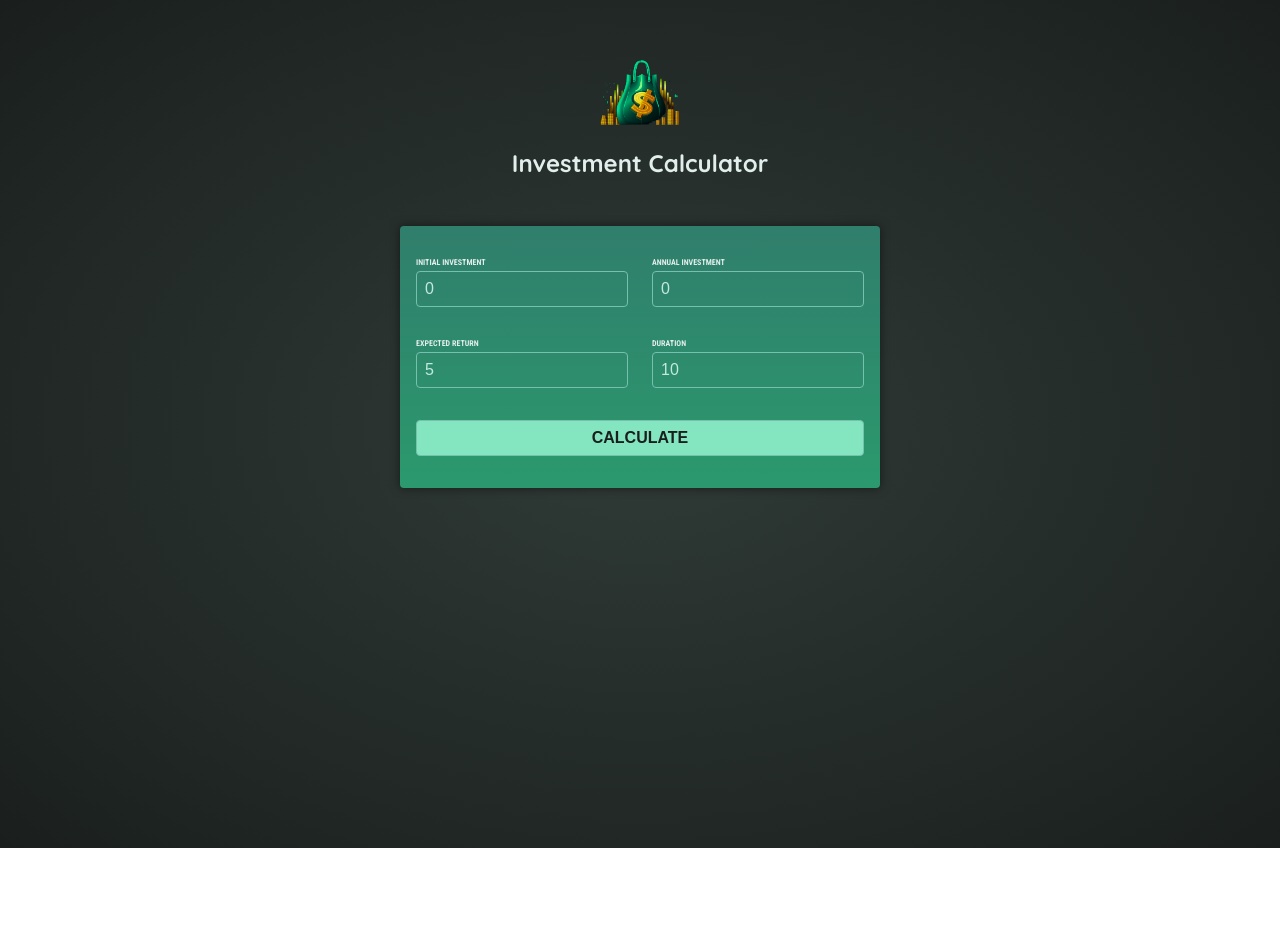
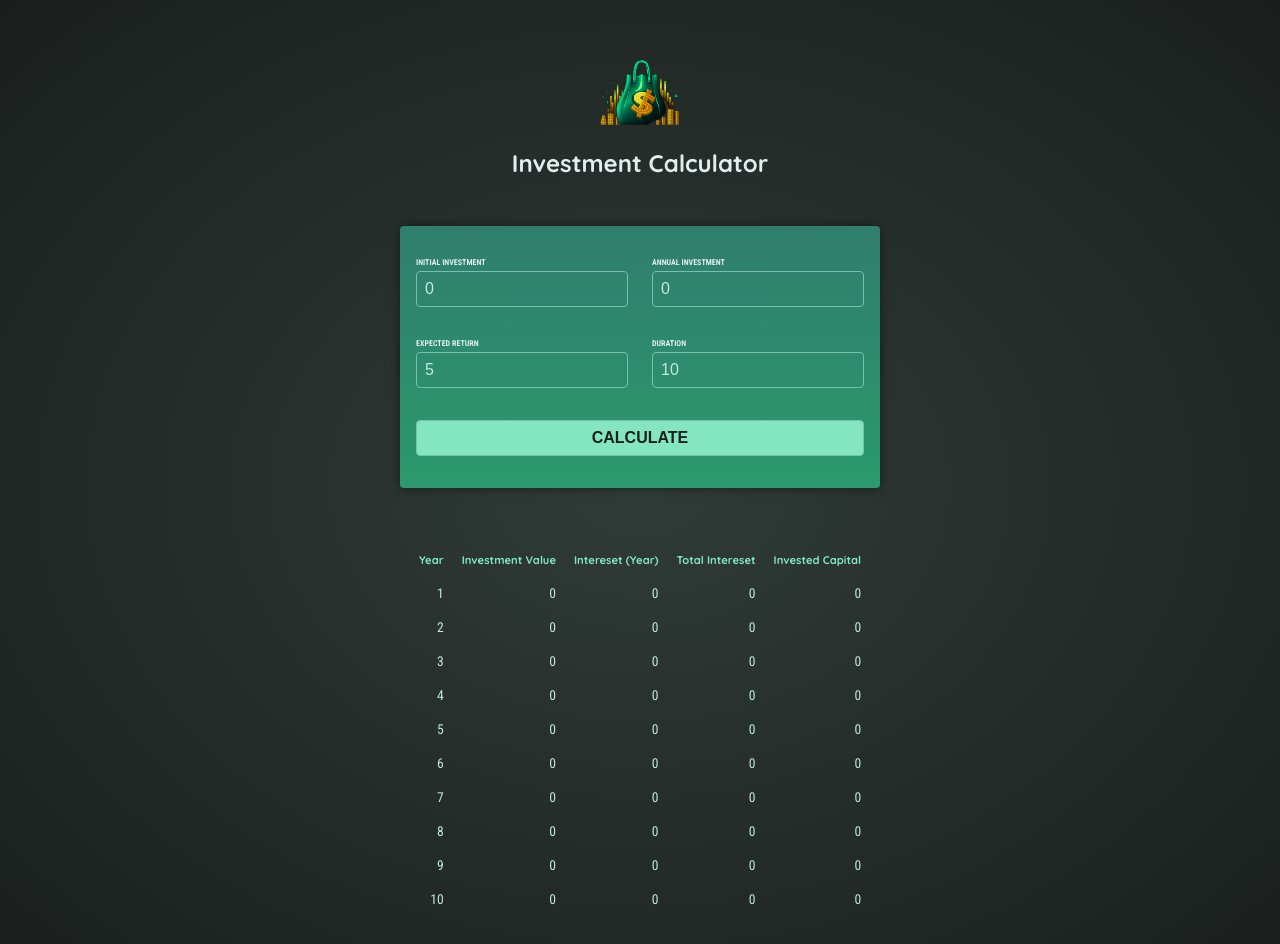
Before and after one commit to Gabriele-Cavallo/01-starting-project-angular, an Angular app: page / in a window 1280 px wide. Both pictures are taken after a click on the button "CALCULATE". Shown: the top 944 px of the page. Before the commit the page ends 848 px from the top, so only its background shows below. Built offline with nearby package versions, Linux system fonts and the light colour scheme.

Commit message:
feat: add InvestmentResultsComponent

```diff
--- a/src/app/app.component.html
+++ b/src/app/app.component.html
@@ -1,2 +1,3 @@
 <app-header />
 <app-user-input (calculate)="onCalculateInvestmentResults($event)" />
+<app-investment-results [results]="resultsData" />
--- a/src/app/app.component.ts
+++ b/src/app/app.component.ts
@@ -3,14 +3,24 @@
 import { HeaderComponent } from './header/header.component';
 import { UserInputComponent } from './user-input/user-input.component';
 import { type InvestmentInput } from './investment-input-model';
+import { InvestmentResultsComponent } from "./investment-results/investment-results.component";
 
 @Component({
   selector: 'app-root',
   standalone: true,
   templateUrl: './app.component.html',
-  imports: [HeaderComponent, UserInputComponent],
+  imports: [HeaderComponent, UserInputComponent, InvestmentResultsComponent],
 })
 export class AppComponent {
+  resultsData?: {
+    year: number,
+    interest: number,
+    valueEndOfYear: number,
+    annualInvestment: number,
+    totalInterest: number,
+    totalAmountInvested: number,
+  }[];
+
   onCalculateInvestmentResults(data: InvestmentInput) {
     const {initialInvestment, annualInvestment, duration, expectedReturn} = data;
     const annualData = [];
@@ -32,6 +42,6 @@
       });
     }
 
-    return annualData;
+    this.resultsData = annualData;
   }
 }
--- /dev/null
+++ b/src/app/investment-results/investment-results.component.css
@@ -0,0 +1,19 @@
+table {
+    max-width: 50rem;
+    margin: 2rem auto;
+    padding: 1rem;
+    table-layout: fixed;
+    border-spacing: 1rem;
+    text-align: right;
+}
+
+table thead {
+    font-size: 0.7rem;
+    color: #83e6c0;
+}
+
+table tbody {
+    font-family: "Roboto Condensed", sans-serif;
+    font-size: 0.85rem;
+    color: #c2e9e0;
+}
--- /dev/null
+++ b/src/app/investment-results/investment-results.component.html
@@ -0,0 +1,26 @@
+@if (!results) {
+    <p class="center">Please enter some values and press "Calculate".</p>
+} @else {
+    <table>
+        <thead>
+            <tr>
+                <th>Year</th>
+                <th>Investment Value</th>
+                <th>Intereset (Year)</th>
+                <th>Total Intereset</th>
+                <th>Invested Capital</th>
+            </tr>
+        </thead>
+        <tbody>
+            @for (result of results; track result.year) {
+                <tr>
+                    <td>{{ result.year }}</td>
+                    <td>{{ result.valueEndOfYear }}</td>
+                    <td>{{ result.interest }}</td>
+                    <td>{{ result.totalInterest }}</td>
+                    <td>{{ result.totalAmountInvested }}</td>
+                </tr>
+            }
+        </tbody>
+    </table>
+}
```
Also changed, not shown: src/app/investment-results/investment-results.component.ts (added, +19 -0 lines).
